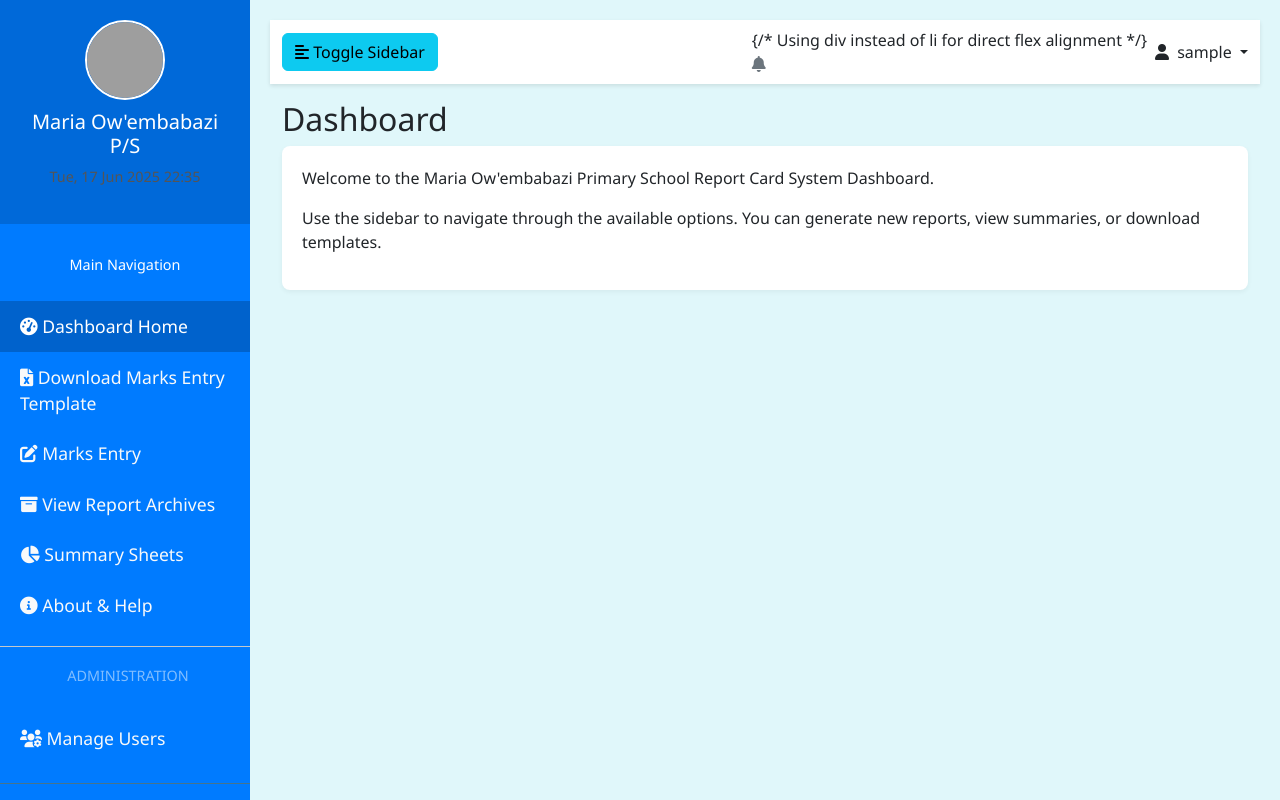
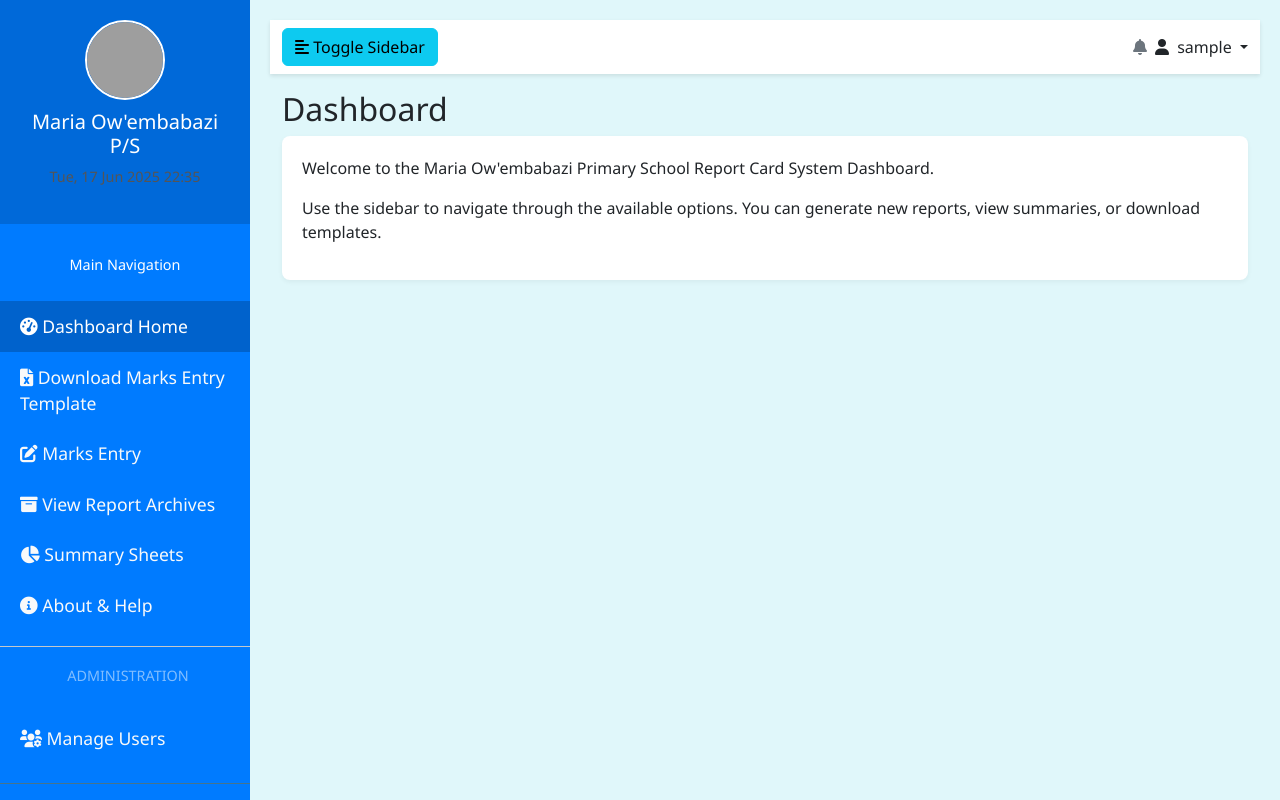
Before and after one commit to Nuwa-Peter/report-card, a PHP site: page / in a window 1280 px wide. Run offline with PHP 8.4, Linux system fonts and the light colour scheme; the visitor is signed in with stand-in values (Sample User, id 1); data that the repository does not hold is empty; grey boxes are pictures that could not be loaded.

Commit message:
fix: Remove stray JSX-style comment from index.php
Removes an erroneous JSX-style comment (`{/* ... */}`) that was present in the HTML structure for the superadmin activity bell in `index.php`. This comment would have been rendered as text.

```diff
--- a/index.php
+++ b/index.php
@@ -286,7 +286,7 @@ try {
                 <div class="ms-auto d-flex align-items-center">
                     <?php if (isset($_SESSION['role']) && $_SESSION['role'] === 'superadmin'): ?>
                         <!-- Superadmin Activity Feed Bell -->
-                        <div class="nav-item dropdown me-2"> {/* Using div instead of li for direct flex alignment */}
+                        <div class="nav-item dropdown me-2">
                             <a class="nav-link" href="#" id="adminActivityBellLink" role="button" data-bs-toggle="dropdown" aria-expanded="false" title="Recent Activity">
                                 <i class="fas fa-bell text-secondary"></i>
                                 <span id="adminActivityBadge" class="badge rounded-pill bg-danger ms-1" style="display:none; font-size: 0.6em; vertical-align: top; margin-left: -2px;"></span>
@@ -294,8 +294,7 @@ try {
                             <ul class="dropdown-menu dropdown-menu-end shadow border-0" aria-labelledby="adminActivityBellLink" id="adminActivityDropdown" style="width: 380px; max-height: 450px; overflow-y: auto;">
                                 <li><h6 class="dropdown-header bg-light py-2">Recent System Activity</h6></li>
                                 <li><div id="adminActivityDropdownBody" class="p-2">
-                                    {/* Activity items will be injected here by JS */}
-                                    <p class="text-center text-muted my-3">Loading activities...</p>
+                                    {/* Activity items will be injected here by JS */}<p class="text-center text-muted my-3">Loading activities...</p>
                                 </div></li>
                                 <li><hr class="dropdown-divider my-0"></li>
                                 <li><a class="dropdown-item text-center py-2 small" href="view_activity_log.php">View All Logs</a></li>
```
